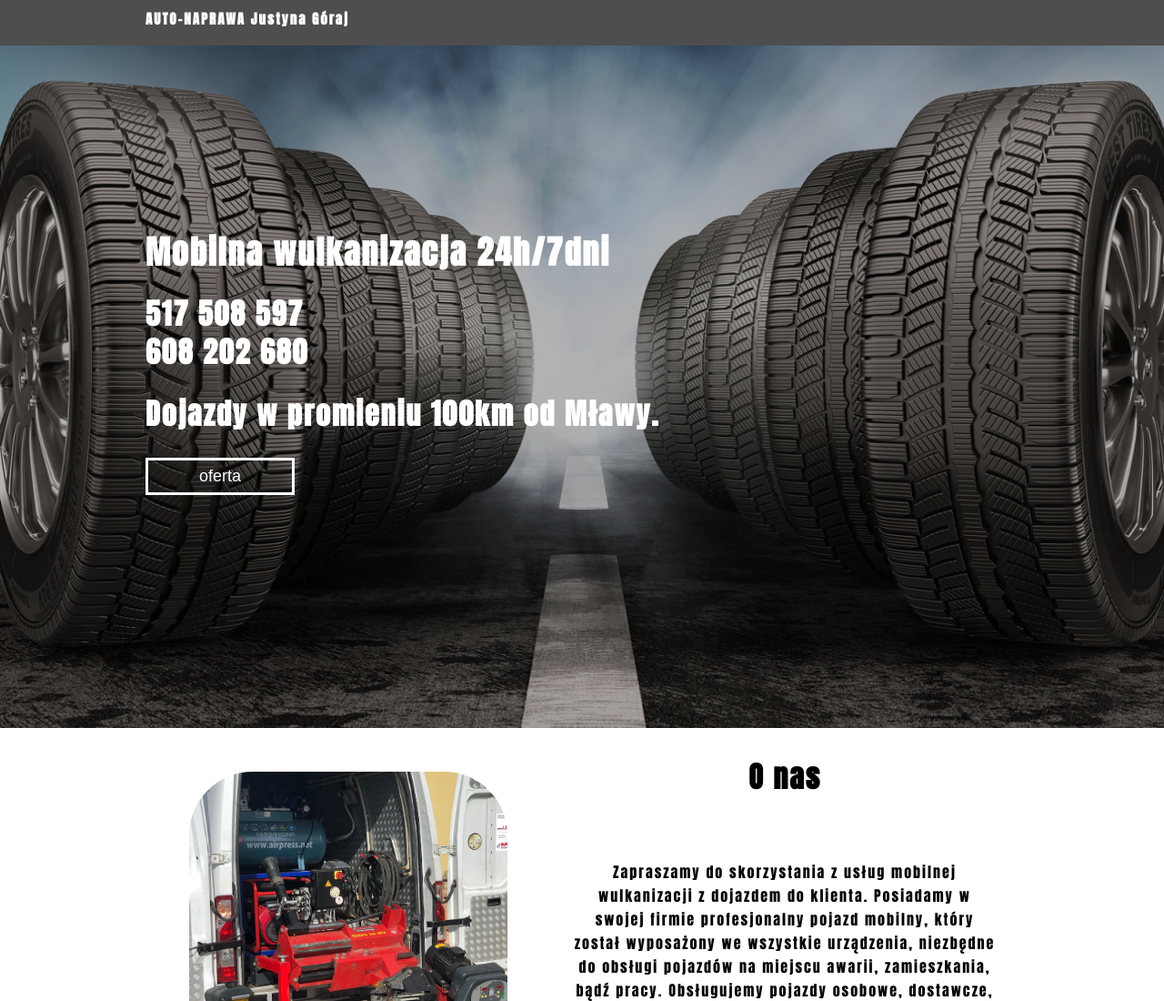
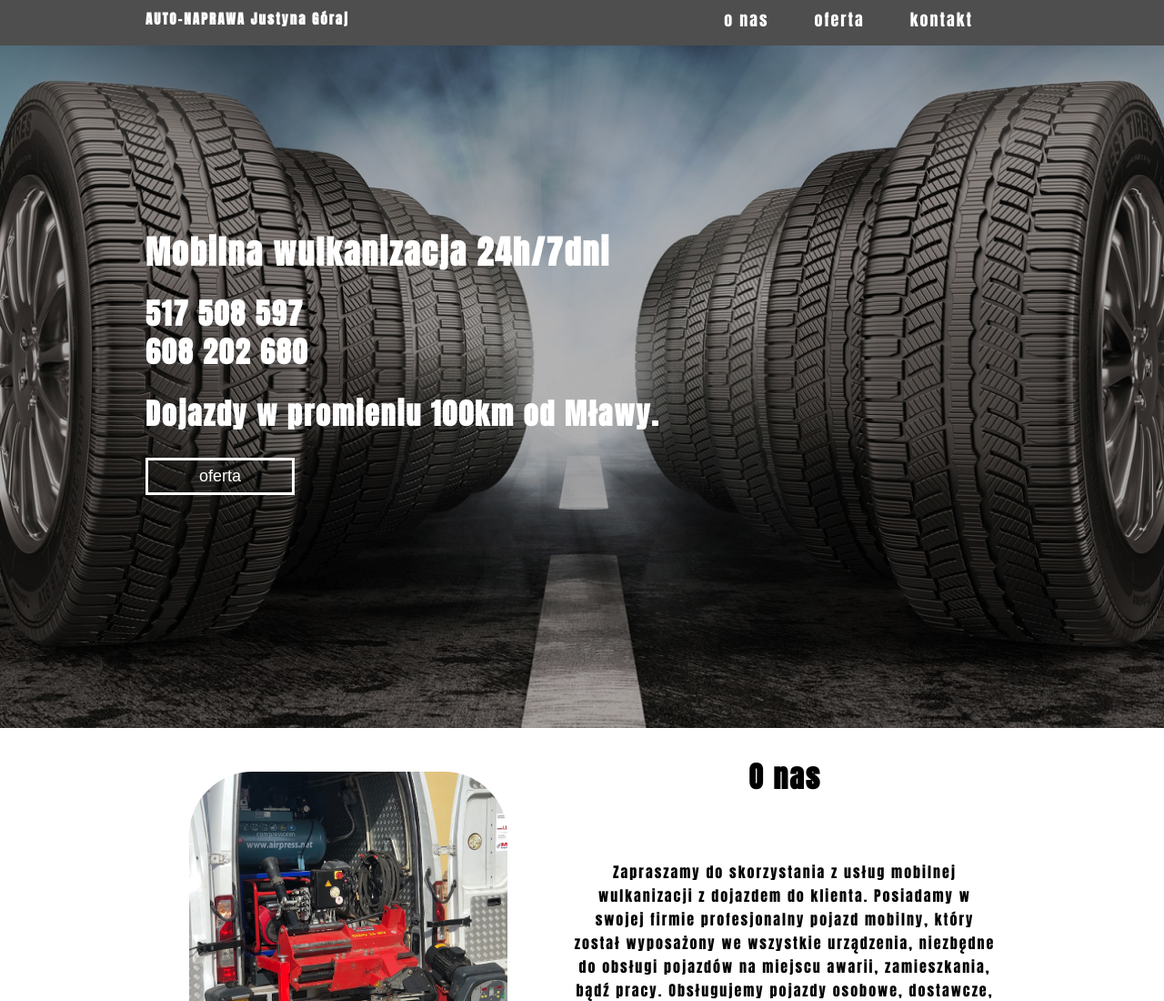
Before and after one commit to adawys/wulkanizacja, a plain HTML site: page index.html in a window 1280 px wide. Shown: the top 1100 px of the page at 91% size. Drawn offline with Linux system fonts and the light colour scheme.

Commit message:
only js modify

```diff
--- a/css/main.css
+++ b/css/main.css
@@ -46,7 +46,7 @@ nav {
     left: 0;
     background: #4e4e4e;
 }
-.list-show{
+.list-show {
     display: inline-block;
 }
 .list.list-show {
@@ -57,7 +57,6 @@ li {
     align-items: center;
     flex-direction: column;
 }
-
 .text-nav {
     display: flex;
     flex-direction: column;
@@ -67,7 +66,6 @@ li {
     line-height: 16px;
     text-decoration-style: none;
     color: white;
-
 }
 a {
     text-decoration: none;
@@ -186,8 +184,6 @@ button {
 }
 .abaut-color {
     color: black;
-
-
 }
 .abaut-view {
     display: flex;
@@ -196,7 +192,7 @@ button {
 }
 .map {
     width: 260px;
-    height:210px;
+    height: 210px;
     border-radius: 15%;
 }
 .tel {
@@ -208,7 +204,6 @@ footer {
     margin: auto;
 }
 .foot {
-
     display: flex;
     text-align: center;
     justify-content: space-evenly;
@@ -218,21 +213,24 @@ footer {
 .fa-ul {
     margin-left: 0;
 }
-
 @media screen and (min-width: 768px) {
     .container {
         margin-left: 32px;
         width: 90%;
     }
     .buttom {
-        padding: 0%;
+        padding: 0;
     }
     .first {
         display: none;
     }
+
     ul {
         display: inherit;
         position: unset;
+    }
+    .list {
+        display: contents;
     }
     .nav {
         width: 100vw;
@@ -304,7 +302,7 @@ footer {
         grid-row-gap: 16px;
         width: 100%;
     }
-    .abaut-color{
+    .abaut-color {
         display: flex;
         flex-direction: column;
         justify-content: center;
@@ -320,7 +318,6 @@ footer {
         align-items: center;
         justify-content: space-around;
     }
-
 }
 @media screen and (min-width: 1024px) {
     .container {
--- a/index.html
+++ b/index.html
@@ -34,7 +34,7 @@
     <body>
         <nav>
             <div class="container nav">
-                <p class="nav-logo">AUTO-NAPRAWA Justyna Góraj</p>
+                <p class="nav-logo"><a href="index.html">AUTO-NAPRAWA Justyna Góraj</a></p>
                 <div class="text-nav">
                     <button class="first" id="first">
                         <div class="burger"></div>
```
